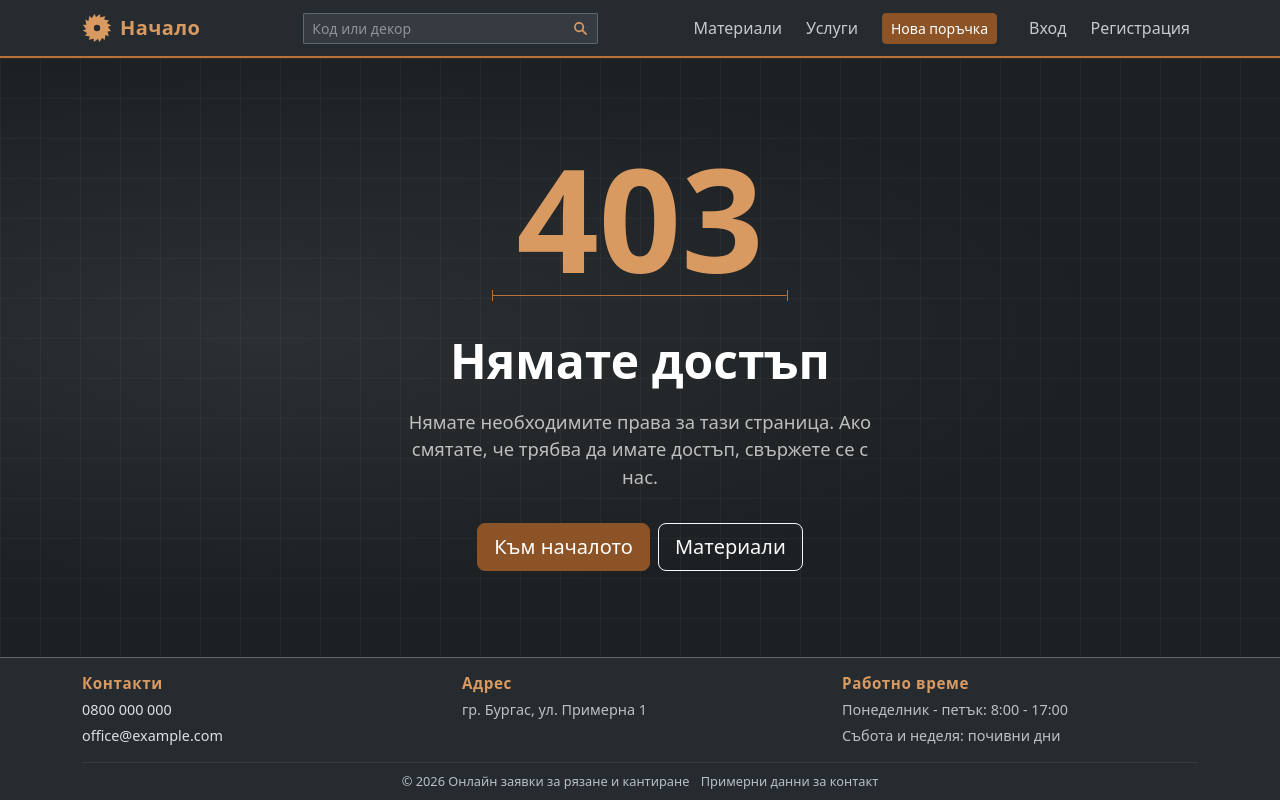
After one commit to Vanya2307/cutting-orders, a Django app: template templates/403.html in a window 1280 px wide. The commit adds this page. Run offline with Django 5.2, Linux system fonts and the light colour scheme; the template is opened without the code that fills it, so the values that code supplies are empty.

Commit message:
Add catalog permissions and access-denied page

```diff
--- /dev/null
+++ b/templates/403.html
@@ -0,0 +1,25 @@
+{% extends 'base.html' %}
+
+{% block title %}Нямате достъп | Онлайн заявки{% endblock %}
+
+{% block main_class %}home-main{% endblock %}
+
+{% block content %}
+    <section class="home-hero">
+        <div class="container text-center">
+            <p class="error-code">403</p>
+
+            <h1 class="home-title text-white">Нямате достъп</h1>
+
+            <p class="home-lead mx-auto">
+                Нямате необходимите права за тази страница.
+                Ако смятате, че трябва да имате достъп, свържете се с нас.
+            </p>
+
+            <div class="d-flex flex-wrap justify-content-center gap-2">
+                <a class="btn btn-accent btn-lg" href="{% url 'home' %}">Към началото</a>
+                <a class="btn btn-outline-light btn-lg" href="{% url 'catalog:material-list' %}">Материали</a>
+            </div>
+        </div>
+    </section>
+{% endblock %}
--- a/templates/catalog/material_list.html
+++ b/templates/catalog/material_list.html
@@ -6,7 +6,9 @@
     <div class="d-flex flex-wrap justify-content-between align-items-start gap-3">
         <h1 class="page-title">Материали</h1>
 
+        {% if perms.catalog.add_material %}
             <a class="btn btn-accent" href="{% url 'catalog:material-create' %}">Добави материал</a>
+        {% endif %}
     </div>
 
     {% if materials %}
@@ -58,6 +60,7 @@
                     <p class="fs-5 mb-2">
                         Все още няма въведени материали.
                     </p>
+                    {% if perms.catalog.add_material %}
                         <p class="text-secondary mb-4">
                             Добавете първия материал.
                         </p>
@@ -66,6 +69,7 @@
                             Добави материал
                         </a>
                     {% endif %}
+                {% endif %}
             </div>
         </div>
     {% endif %}
--- a/templates/orders/order_detail.html
+++ b/templates/orders/order_detail.html
@@ -4,6 +4,9 @@
 {% block title %}Поръчка {% if order.number %}{{ order.number }}{% else %}#{{ order.pk }}{% endif %} | Онлайн заявки{% endblock %}
 
 {% block content %}
+    <a class="d-inline-block mb-3 small" href="{% url 'orders:order-list' %}">
+        &larr; Всички поръчки
+    </a>
     <div class="d-flex flex-wrap justify-content-between align-items-start gap-4 mb-4">
         <h1 class="page-title">
             {% if order.number %}
```
Also changed, not shown: catalog/views.py (+19 -7 lines), templates/catalog/material_detail.html (+10 -5 lines), templates/catalog/service_detail.html (+10 -4 lines), templates/catalog/service_list.html (+9 -5 lines). Lines whose indentation alone changed are shown as unchanged.
